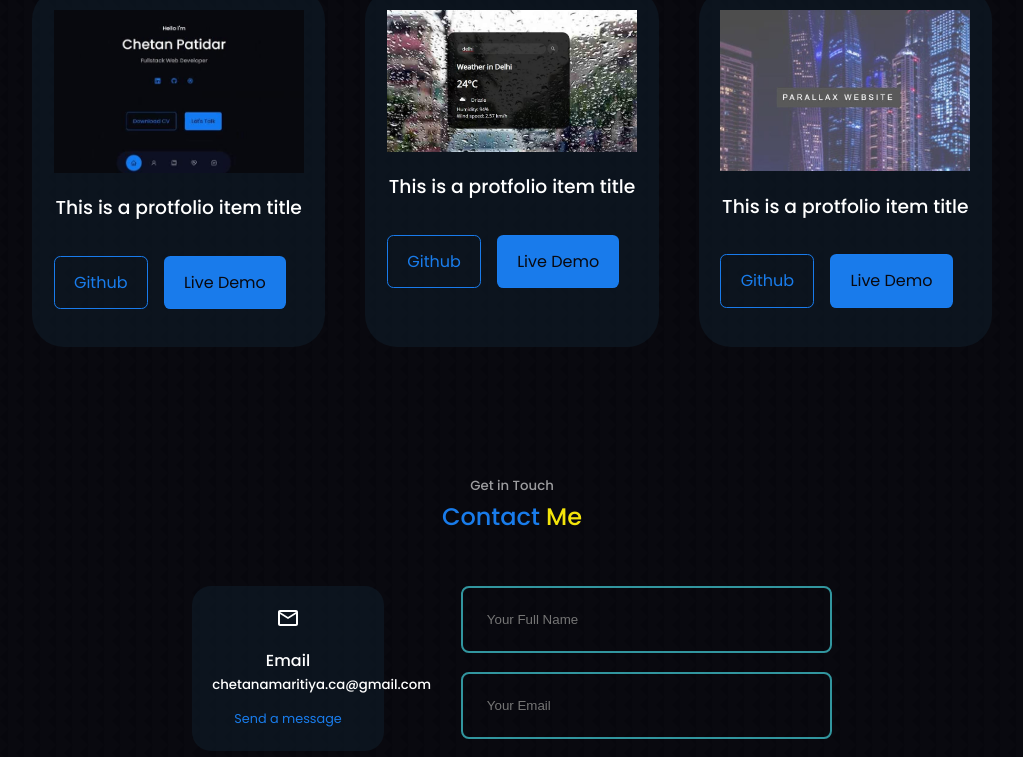
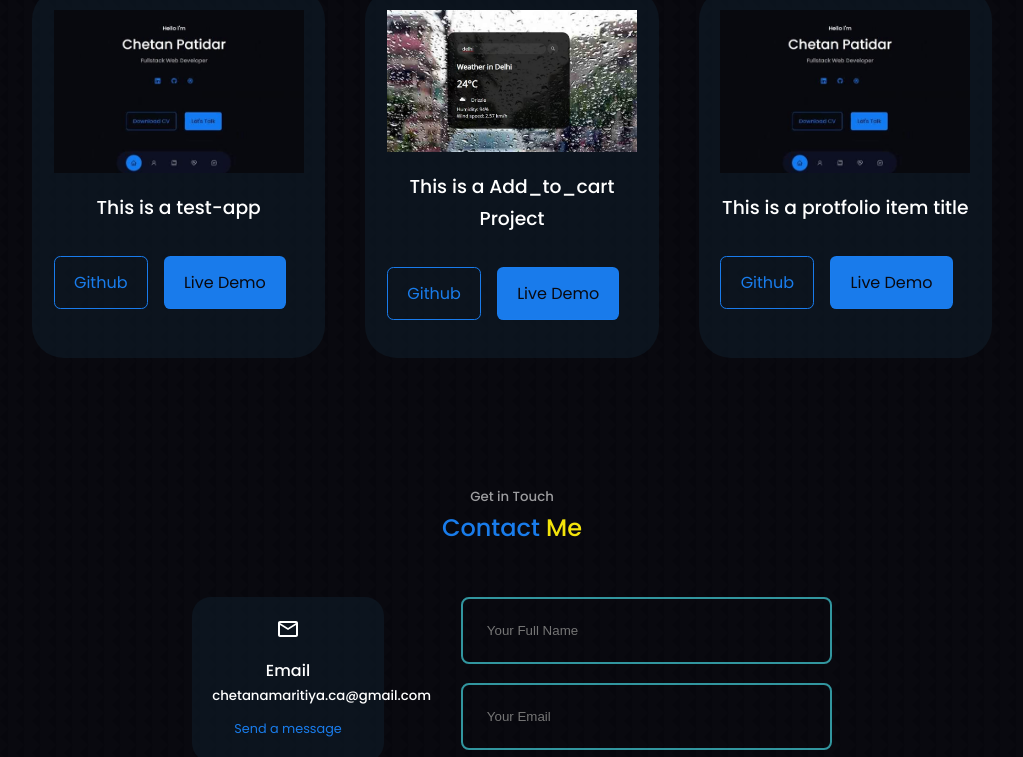
Before and after one commit to Pvoldemorte/My_Portfolio, a React (Create React App) app: page / in a window 1280 px wide. Shown: the part 2711-3468 px from the top of the page, without its empty margins (128-1151 px from the left). Built offline with nearby package versions, Linux system fonts and the light colour scheme.

Commit message:
Update Portfolio.jsx

```diff
--- a/src/components/portfolio/Portfolio.jsx
+++ b/src/components/portfolio/Portfolio.jsx
@@ -5,7 +5,7 @@ import Img2 from "../../assets/portfolio2.jpeg";
 import Img3 from "../../assets/portfolio3.jpeg";
 import Img4 from "../../assets/portfolio4.jpeg";
 import Img5 from "../../assets/portfolio2.jpeg";
-import Img6 from "../../assets/portfolio3.jpeg";
+import Img6 from "../../assets/portfolio4.jpeg";
 
 const Portfolio = () => {
 
@@ -34,16 +34,16 @@ const Portfolio = () => {
     {
       id:4,
       image:Img4,
-      title:"This is a protfolio item title",
-      github:"https://github.com",
+      title:"This is a test-app",
+      github:"https://github.com/Pvoldemorte",
       demo:"https://dribbble.com"
     },
     {
       id:5,
       image:Img5,
-      title:"This is a protfolio item title",
-      github:"https://github.com",
-      demo:"https://dribbble.com"
+      title:"This is a Add_to_cart Project",
+      github:"https://github.com/Pvoldemorte",
+      demo:"https://csb-4tmuvc.netlify.app/"
     },
     {
       id:6,
```
